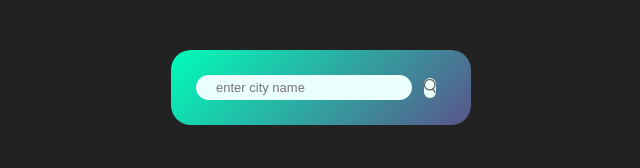
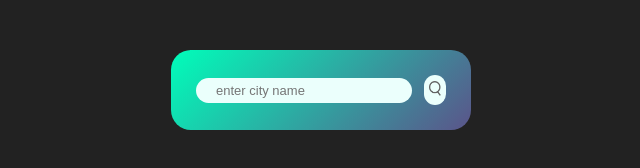
Before and after one commit to RajnandaniPawar/weather-App, a plain HTML site: page index.html in a window 1280 px wide. Shown: the whole page, without its empty margins (319-959 px from the left). Drawn offline with Linux system fonts and the light colour scheme.

Commit message:
Update weather.css

```diff
--- a/weather.css
+++ b/weather.css
@@ -20,7 +20,7 @@ body{
 }
 
 .search{
-    width: 50%;
+    width: 100%;
     display: flex;
     align-items: center;
     justify-content: space-between;
@@ -47,8 +47,8 @@ body{
     outline: 0;
     background: #ebfffc;
     border-radius: 50px;
-    width: 40px;
-    height: 20px;
+    width: 30px;
+    height: 30px;
     cursor: pointer;
 }
 
```
